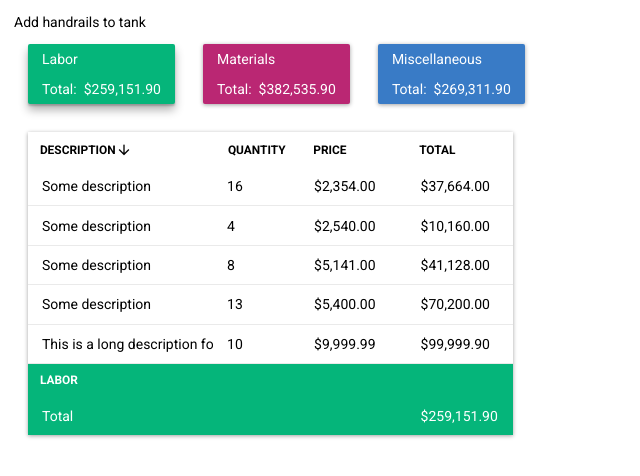
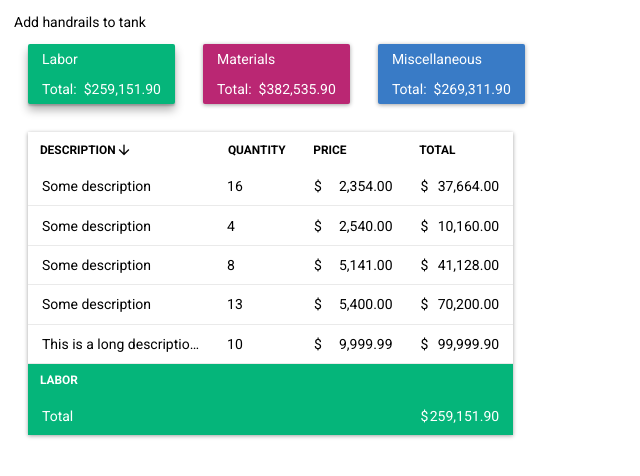
Before and after one commit to mardotio/bidsoup, a React (Create React App) app in the folder frontend/bidsoup/: page / in a window 1280 px wide. Shown: the top 476 px of the page, without its empty margins (0-640 px from the left). Built offline with nearby package versions, Linux system fonts and the light colour scheme.

Commit message:
Fix broken overflow on table cells

```diff
--- a/frontend/bidsoup/src/app/jobItem/components/Cell.js
+++ b/frontend/bidsoup/src/app/jobItem/components/Cell.js
@@ -20,7 +20,7 @@ const TableCell = styled.div`
   }};
   cursor: pointer;
   flex-shrink: ${props => props.category === 'description' ? '2' : '1'};
-  display: flex;
+  display: ${props => props.cellStyle === 'header' ? 'flex' : 'initial'};
   align-items: center;
 `
 
@@ -87,6 +87,7 @@ const Cell = props => {
       category={props.category}
       highlight={props.highlight}
       onClick={props.sortBy}
+      cellStyle={props.cellStyle}
     >
       {contents}
     </TableCell>
```
